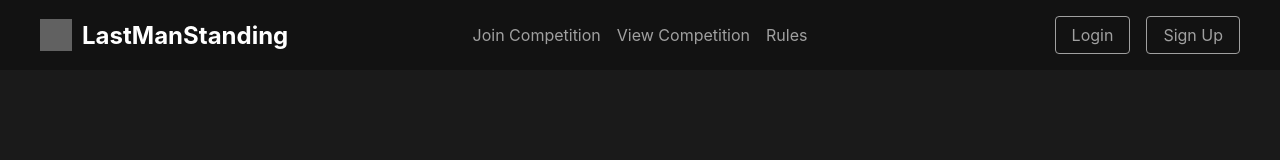
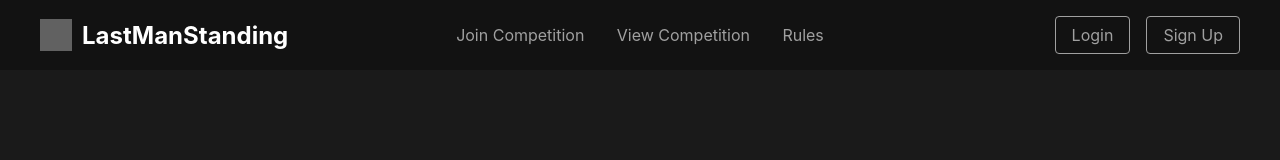
Before and after one commit to SimonK3lly/lms-app, a React (Create React App) app: page / in a window 1280 px wide. Shown: the top 160 px of the page. Built offline with nearby package versions, Linux system fonts and the light colour scheme; no server answers; grey boxes are pictures that could not be loaded.

Commit message:
Fixed Nav styling

```diff
--- a/src/styles/Nav.css
+++ b/src/styles/Nav.css
@@ -44,7 +44,10 @@
     text-decoration: none;
     font-size: 1rem;
     transition: color 0.3s ease;
-    margin: 0 8px;
+    margin: 0 auto;
+    display: flex;
+    align-items: center;
+    text-align: center;
   }
 
   .nav-link:hover {
```
